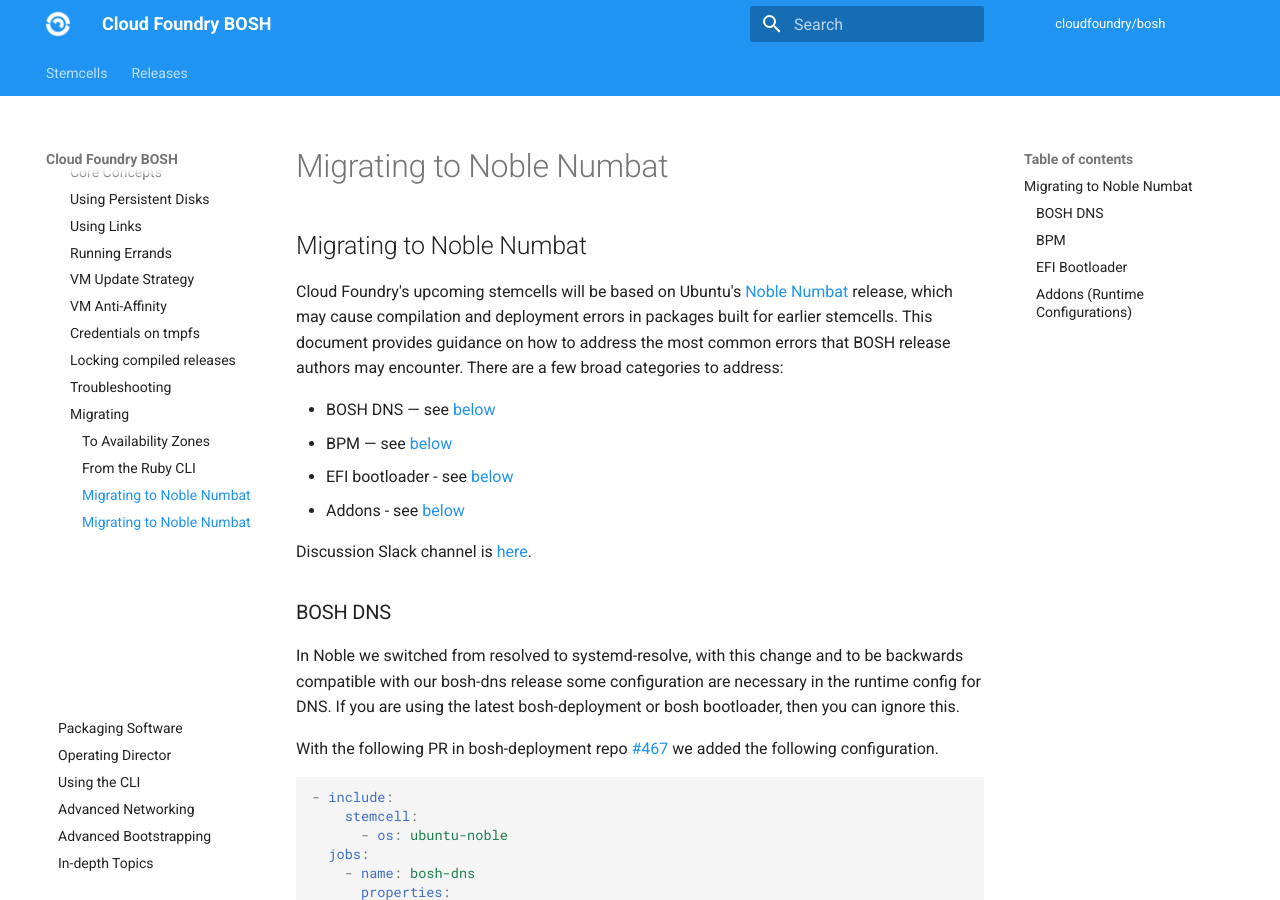
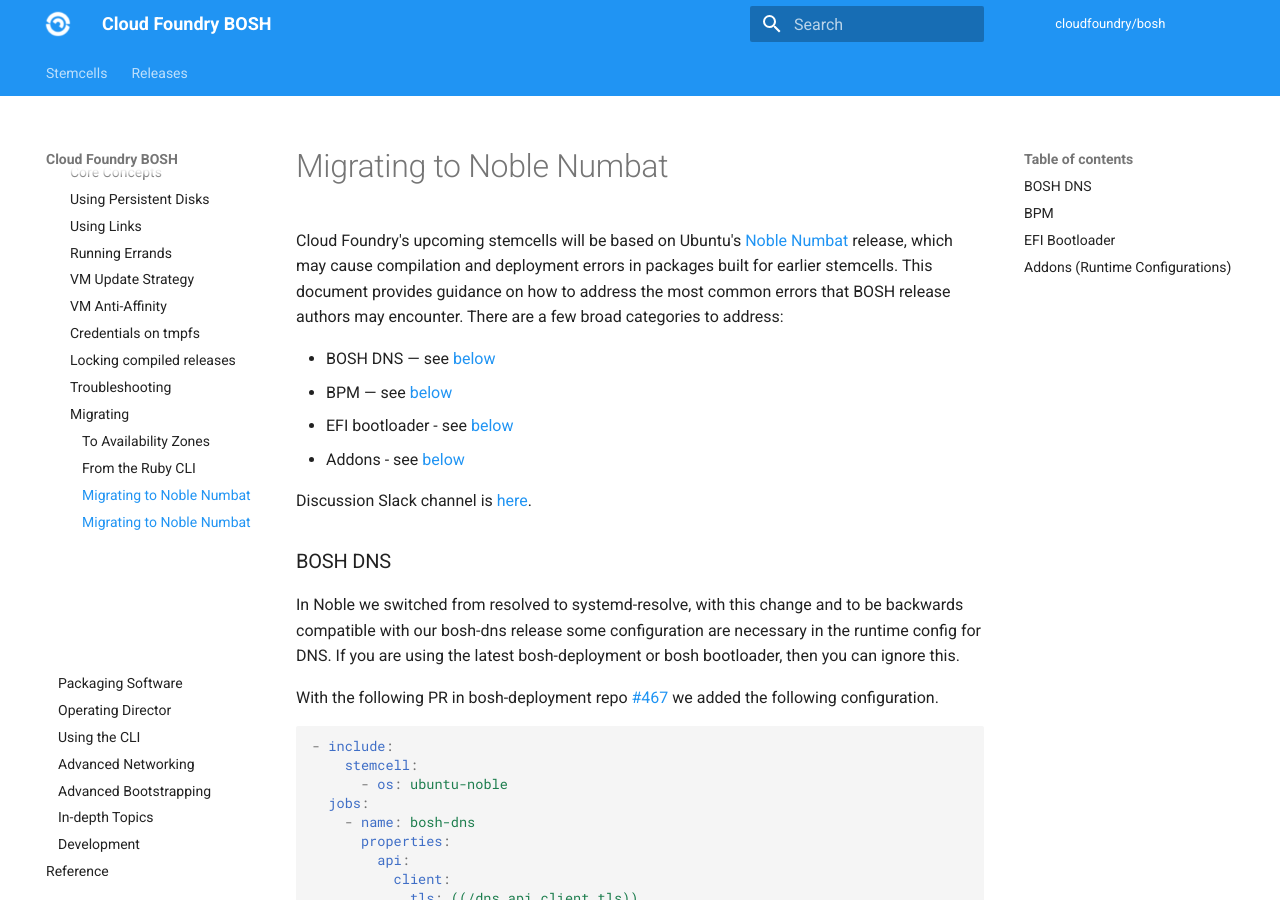
Before and after one commit to cloudfoundry/docs-bosh, an MkDocs documentation site: the page built from content/noble-migration.md, in a window 1280 px wide and 900 px high. Built offline with MkDocs 1.6.1 and Material for MkDocs 9.7.7, drawn with Linux system fonts in a browser that asks for light colours; old or Windows-style settings are respelled for this version of MkDocs.

Commit message:
Remove duplicate heading for noble migration docs

```diff
--- a/content/noble-migration.md
+++ b/content/noble-migration.md
@@ -1,5 +1,3 @@
-## Migrating to Noble Numbat
-
 Cloud Foundry's upcoming stemcells will be based on Ubuntu's [Noble Numbat](https://wiki.ubuntu.com/Releases) release, which may cause compilation and deployment errors in packages built for earlier stemcells. This document provides guidance on how to address the most common errors that BOSH release authors may encounter. There are a few broad categories to address:
 
 - BOSH DNS — see [below](#bosh-dns)
```
